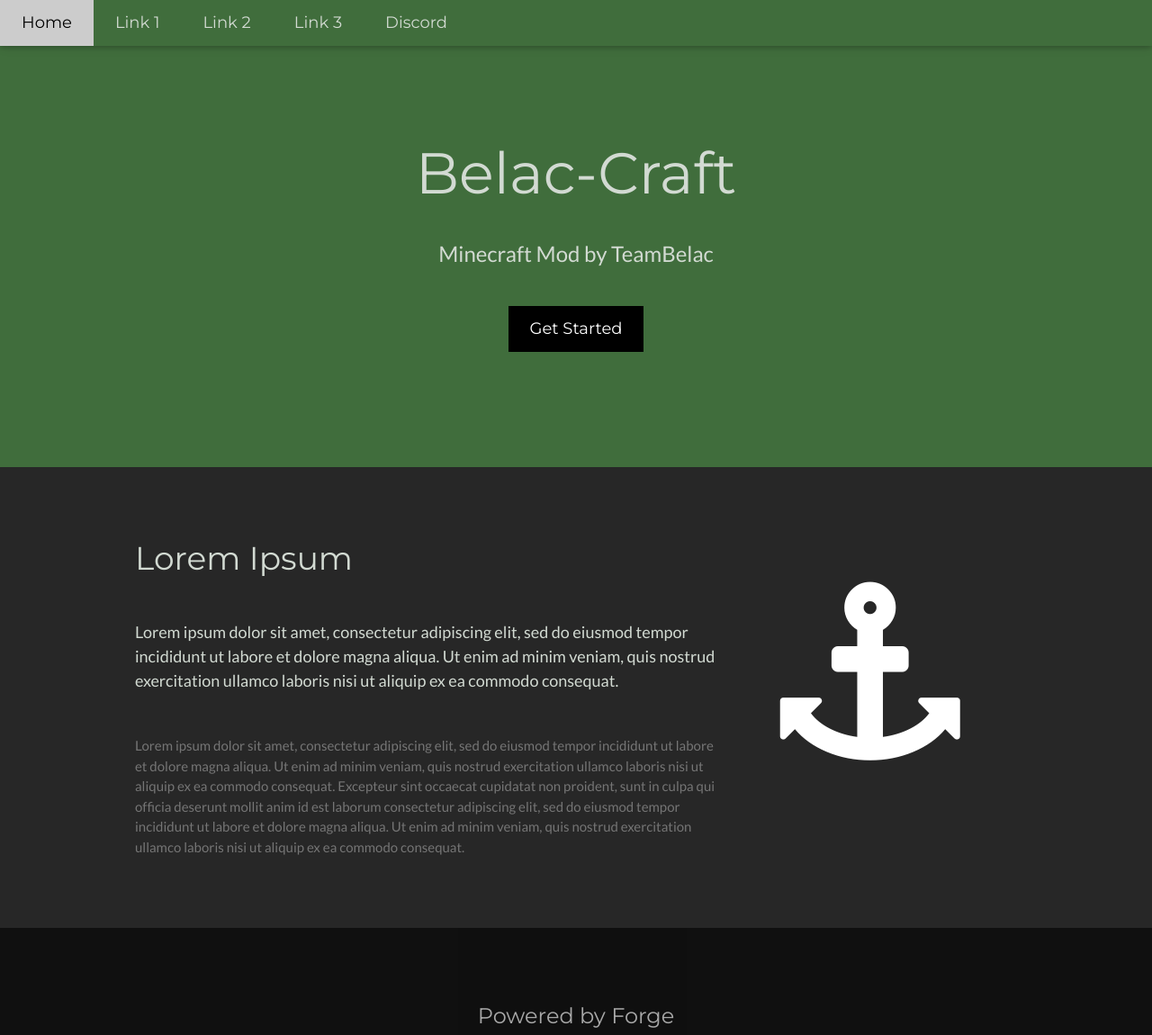
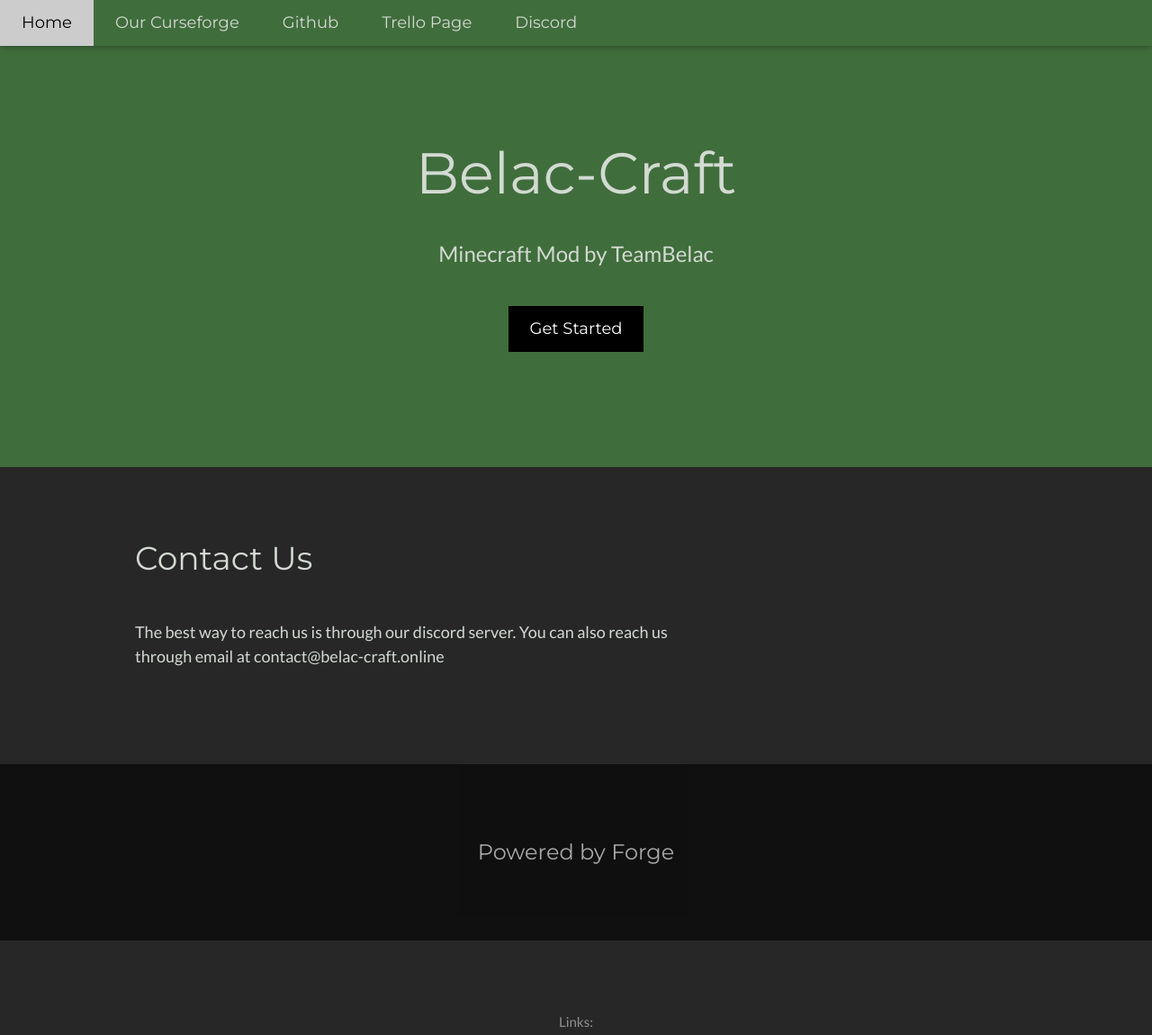
Before and after one commit to TeamBelac/belacsite, a plain HTML site: page public/index.html in a window 1280 px wide. Shown: the top 1150 px of the page at 90% size. Drawn offline with nearby package versions, Linux system fonts and the light colour scheme.

Commit message:
lol finished

```diff
--- a/public/index.html
+++ b/public/index.html
@@ -20,10 +20,10 @@ body,h1,h2,h3,h4,h5,h6 {font-family: "Lato", sans-serif}
   <div class="w3-bar fern w3-card w3-left-align w3-large">
     <a class="w3-bar-item w3-button w3-hide-medium w3-hide-large w3-right w3-padding-large hover-white w3-large fern" href="javascript:void(0);" onclick="myFunction()" title="Toggle Navigation Menu"><i class="fa fa-bars"></i></a>
     <a href="#" class="w3-bar-item w3-button w3-padding-large white">Home</a>
-    <a href="#" class="w3-bar-item w3-button w3-hide-small w3-padding-large hover-white">Link 1</a>
-    <a href="#" class="w3-bar-item w3-button w3-hide-small w3-padding-large hover-white">Link 2</a>
-    <a href="#" class="w3-bar-item w3-button w3-hide-small w3-padding-large hover-white">Link 3</a>
-    <a href="#" class="w3-bar-item w3-button w3-hide-small w3-padding-large hover-white">Discord</a>
+    <a href="https://www.curseforge.com/minecraft/mc-mods/belac-craft" target="_blank" class="w3-bar-item w3-button w3-hide-small w3-padding-large hover-white">Our Curseforge</a>
+    <a href="https://github.com/TeamBelac/Belac-Craft" target="_blank" class="w3-bar-item w3-button w3-hide-small w3-padding-large hover-white">Github</a>
+    <a href="https://trello.com/b/GNQVoWZj/belac-craft-minecraft-mod" class="w3-bar-item w3-button w3-hide-small w3-padding-large hover-white">Trello Page</a>
+    <a href="https://discord.gg/F7JPezn" target="_blank" class="w3-bar-item w3-button w3-hide-small w3-padding-large hover-white">Discord</a>
   </div>
 
   <!-- Navbar on small screens -->
@@ -46,16 +46,16 @@ body,h1,h2,h3,h4,h5,h6 {font-family: "Lato", sans-serif}
 <div class="w3-row-padding w3-padding-64 w3-container">
   <div class="w3-content">
     <div class="w3-twothird">
-      <h1>Lorem Ipsum</h1>
-      <h5 class="w3-padding-32">Lorem ipsum dolor sit amet, consectetur adipiscing elit, sed do eiusmod tempor incididunt ut labore et dolore magna aliqua. Ut enim ad minim veniam, quis nostrud exercitation ullamco laboris nisi ut aliquip ex ea commodo consequat.</h5>
+      <h1>Contact Us</h1>
+      <h5 class="w3-padding-32">The best way to reach us is through our discord server. You can also reach us through email at contact@belac-craft.online</h5>
 
-      <p class="w3-text-grey">Lorem ipsum dolor sit amet, consectetur adipiscing elit, sed do eiusmod tempor incididunt ut labore et dolore magna aliqua. Ut enim ad minim veniam, quis nostrud exercitation ullamco laboris nisi ut aliquip ex ea commodo consequat. Excepteur sint
+      <!--<p class="w3-text-grey">Lorem ipsum dolor sit amet, consectetur adipiscing elit, sed do eiusmod tempor incididunt ut labore et dolore magna aliqua. Ut enim ad minim veniam, quis nostrud exercitation ullamco laboris nisi ut aliquip ex ea commodo consequat. Excepteur sint
         occaecat cupidatat non proident, sunt in culpa qui officia deserunt mollit anim id est laborum consectetur adipiscing elit, sed do eiusmod tempor incididunt ut labore et dolore magna aliqua. Ut enim ad minim veniam, quis nostrud exercitation ullamco
-        laboris nisi ut aliquip ex ea commodo consequat.</p>
+        laboris nisi ut aliquip ex ea commodo consequat.</p> -->
     </div>
 
     <div class="w3-third w3-center">
-      <i class="fa fa-anchor w3-padding-64 w3-text-white"></i>
+      <!--<i class="fa fa-anchor w3-padding-64 w3-text-white"></i>-->
     </div>
   </div>
 </div>
@@ -67,6 +67,7 @@ body,h1,h2,h3,h4,h5,h6 {font-family: "Lato", sans-serif}
 
 <!-- Footer -->
 <footer class="w3-container w3-padding-64 w3-center w3-opacity">
+    <p>Links:</p>
   <div class="w3-xlarge w3-padding-32">
     <a target="_blank" href="https://trello.com/b/GNQVoWZj/belac-craft-minecraft-mod"> <i class="fa fa-trello w3-hover-opacity"></i></a>
  </div>
```
